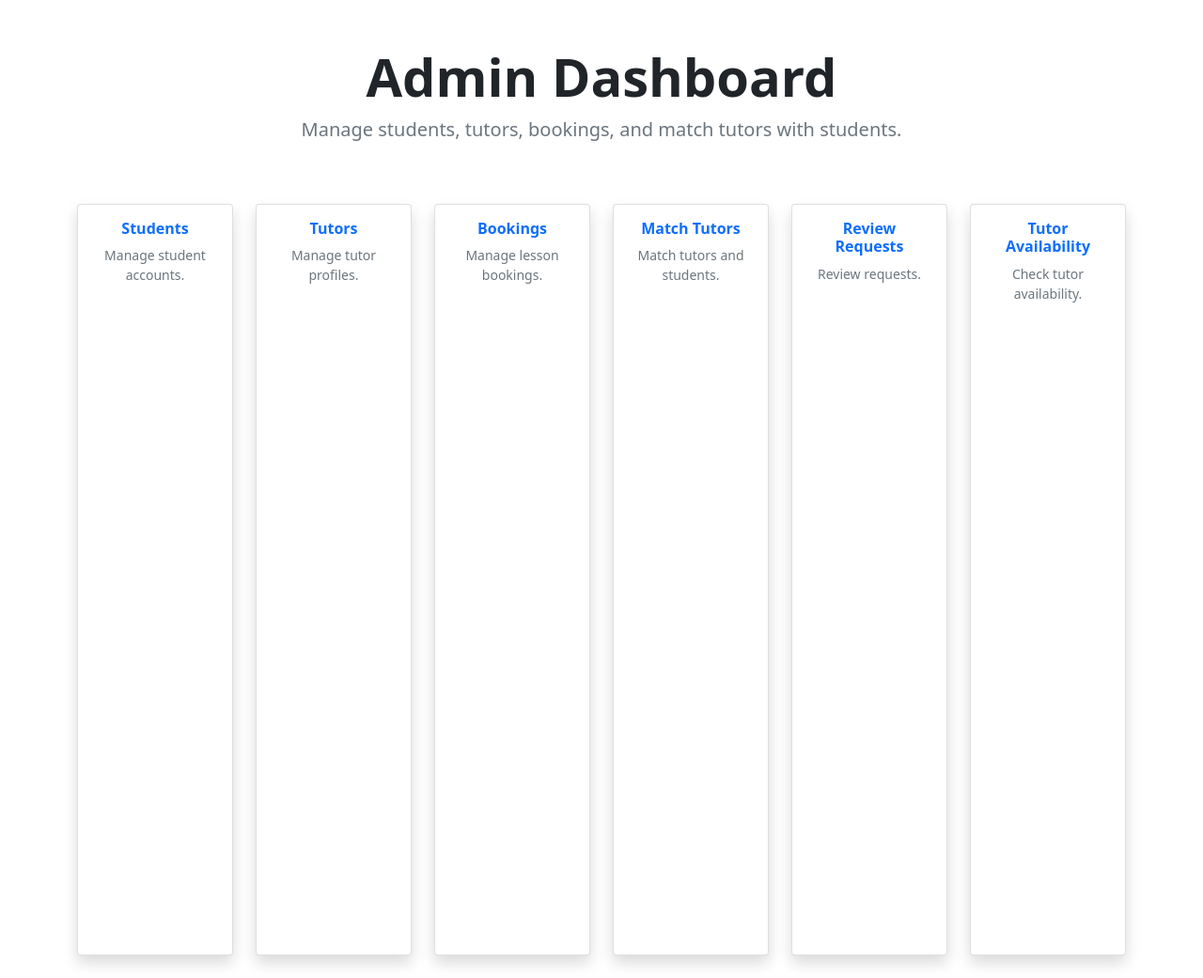
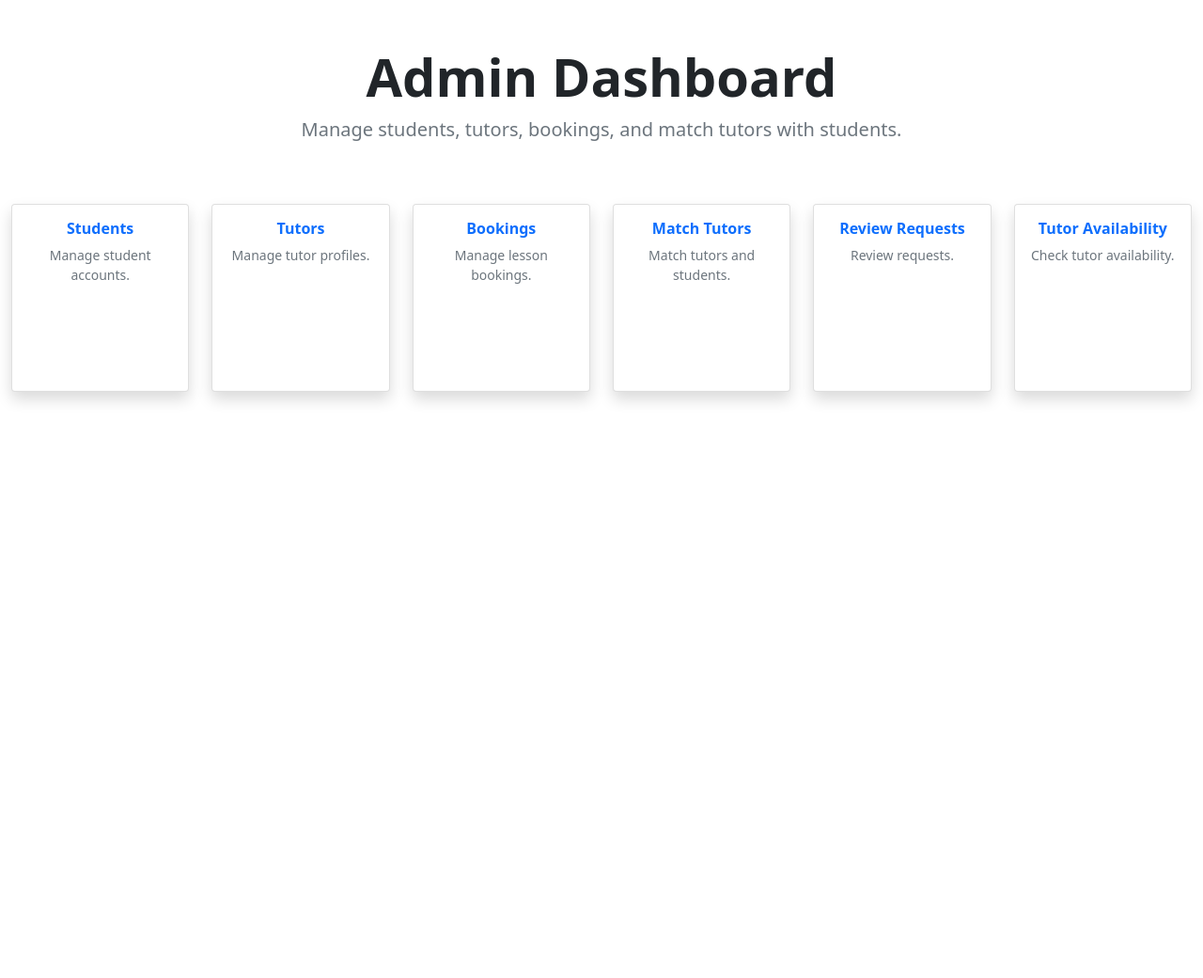
Before and after one commit to Martinnnnnns/SGPYear2, a Django app: template tutorials/templates/admin_dashboard.html in a window 1280 px wide. Shown: the part 56-1097 px from the top of the page at 94% size. After the commit the page ends 484 px from the top, so only its background shows below. Run offline with Django 3.2, Linux system fonts and the light colour scheme; the template is opened without the code that fills it, so the values that code supplies are empty; some libraries are stand-ins or nearby versions.

Commit message:
i love you guys

```diff
--- a/tutorials/forms.py
+++ b/tutorials/forms.py
@@ -239,6 +239,7 @@ class TutorAvailabilityForm(forms.ModelForm):
 
 
 class CancellationRequestForm(forms.ModelForm):
+    """form for the cancellation request"""
     request_type = forms.ChoiceField(
         choices=CancellationRequest.REQUEST_TYPE_CHOICES,
         widget=forms.RadioSelect,
@@ -290,6 +291,7 @@ class CancellationRequestForm(forms.ModelForm):
 
 
 class ChangeRequestForm(forms.ModelForm):
+    """form for changing"""
     REQUEST_SINGLE = 'single'
     REQUEST_ALL = 'all'
     REQUEST_TYPE_CHOICES = [
@@ -430,11 +432,9 @@ class ChangeBookingForm(forms.ModelForm):
         lessons = cleaned_data.get('lessons')
         new_datetime = cleaned_data.get('new_datetime')
 
-        # Validate lessons selection for REQUEST_SINGLE
         if request_type == self.REQUEST_SINGLE and not lessons:
             self.add_error('lessons', 'Please select at least one lesson to change.')
 
-        # Populate lessons dynamically for REQUEST_ALL based on user role
         if request_type == self.REQUEST_ALL:
             if self.user.role == User.TUTOR:
                 cleaned_data['lessons'] = Lesson.objects.filter(
@@ -450,7 +450,6 @@ class ChangeBookingForm(forms.ModelForm):
             if not cleaned_data['lessons']:
                 raise forms.ValidationError('No lessons are available to change.')
 
-        # Validate new_datetime is in the future
         if new_datetime:
             if new_datetime < timezone.now():
                 self.add_error('new_datetime', "The new date and time must be in the future.")
--- a/tutorials/templates/admin_dashboard.html
+++ b/tutorials/templates/admin_dashboard.html
@@ -5,7 +5,7 @@ Admin Dashboard
 {% endblock %}
 
 {% block content %}
-<div class="container mt-5">
+<div class="container-fluid mt-5">
   <!-- Page Header -->
   <div class="row">
     <div class="col-12 text-center">
@@ -17,9 +17,9 @@ Admin Dashboard
   <!-- Action Cards -->
   <div class="row mt-5 justify-content-center">
     <!-- Students Card -->
-    <div class="col-md-2 col-sm-4 mb-4">
+    <div class="col-lg-2 col-md-3 col-sm-6 mb-4">
       <a href="{% url 'admin_student_list' %}" class="text-decoration-none">
-        <div class="card shadow h-100">
+        <div class="card shadow">
           <div class="card-body text-center p-3">
             <i class="fas fa-user-graduate fa-2x text-primary mb-2"></i>
             <h6 class="card-title fw-bold">Students</h6>
@@ -30,9 +30,9 @@ Admin Dashboard
     </div>
 
     <!-- Tutors Card -->
-    <div class="col-md-2 col-sm-4 mb-4">
+    <div class="col-lg-2 col-md-3 col-sm-6 mb-4">
       <a href="{% url 'admin_tutor_list' %}" class="text-decoration-none">
-        <div class="card shadow h-100">
+        <div class="card shadow">
           <div class="card-body text-center p-3">
             <i class="fas fa-chalkboard-teacher fa-2x text-primary mb-2"></i>
             <h6 class="card-title fw-bold">Tutors</h6>
@@ -43,9 +43,9 @@ Admin Dashboard
     </div>
 
     <!-- Bookings Card -->
-    <div class="col-md-2 col-sm-4 mb-4">
+    <div class="col-lg-2 col-md-3 col-sm-6 mb-4">
       <a href="{% url 'admin_bookings_list' %}" class="text-decoration-none">
-        <div class="card shadow h-100">
+        <div class="card shadow">
           <div class="card-body text-center p-3">
             <i class="fas fa-calendar-alt fa-2x text-primary mb-2"></i>
             <h6 class="card-title fw-bold">Bookings</h6>
@@ -56,9 +56,9 @@ Admin Dashboard
     </div>
 
     <!-- Match Tutors Card -->
-    <div class="col-md-2 col-sm-4 mb-4">
+    <div class="col-lg-2 col-md-3 col-sm-6 mb-4">
       <a href="{% url 'trigger_matching' %}" class="text-decoration-none">
-        <div class="card shadow h-100">
+        <div class="card shadow">
           <div class="card-body text-center p-3">
             <i class="fas fa-user-friends fa-2x text-primary mb-2"></i>
             <h6 class="card-title fw-bold">Match Tutors</h6>
@@ -69,9 +69,9 @@ Admin Dashboard
     </div>
 
     <!-- Admin Review Requests Card -->
-    <div class="col-md-2 col-sm-4 mb-4">
+    <div class="col-lg-2 col-md-3 col-sm-6 mb-4">
       <a href="{% url 'admin_review_requests' %}" class="text-decoration-none">
-        <div class="card shadow h-100">
+        <div class="card shadow">
           <div class="card-body text-center p-3">
             <i class="fas fa-tasks fa-2x text-primary mb-2"></i>
             <h6 class="card-title fw-bold">Review Requests</h6>
@@ -82,9 +82,9 @@ Admin Dashboard
     </div>
 
     <!-- Tutor Availability Card -->
-    <div class="col-md-2 col-sm-4 mb-4">
+    <div class="col-lg-2 col-md-3 col-sm-6 mb-4">
       <a href="{% url 'tutor_availability_list' %}" class="text-decoration-none">
-        <div class="card shadow h-100">
+        <div class="card shadow">
           <div class="card-body text-center p-3">
             <i class="fas fa-user-clock fa-2x text-primary mb-2"></i>
             <h6 class="card-title fw-bold">Tutor Availability</h6>
@@ -95,4 +95,10 @@ Admin Dashboard
     </div>
   </div>
 </div>
+
+<style>
+  .card {
+    min-height: 200px; /* Ensures consistent height */
+  }
+</style>
 {% endblock %}
```
Also changed, not shown: tutorials/views.py (+7 -2 lines).
